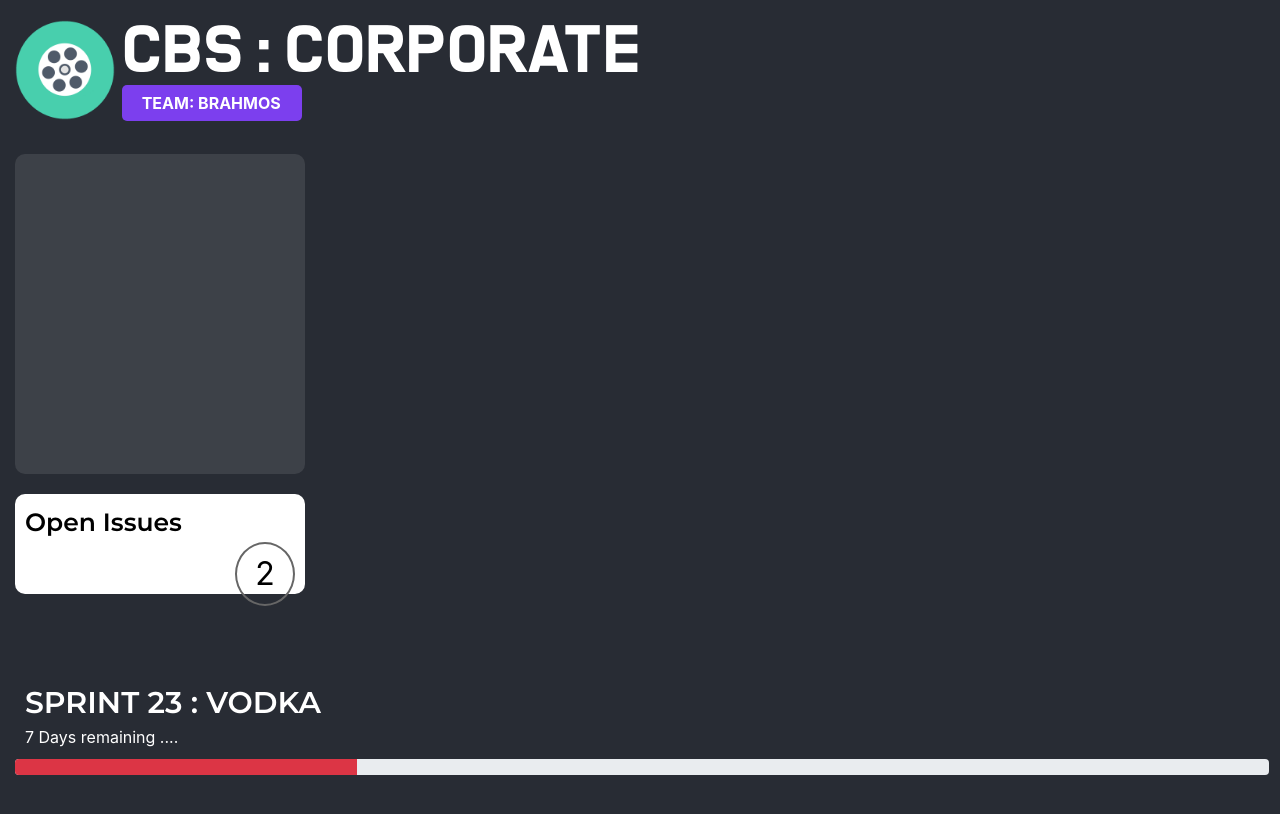
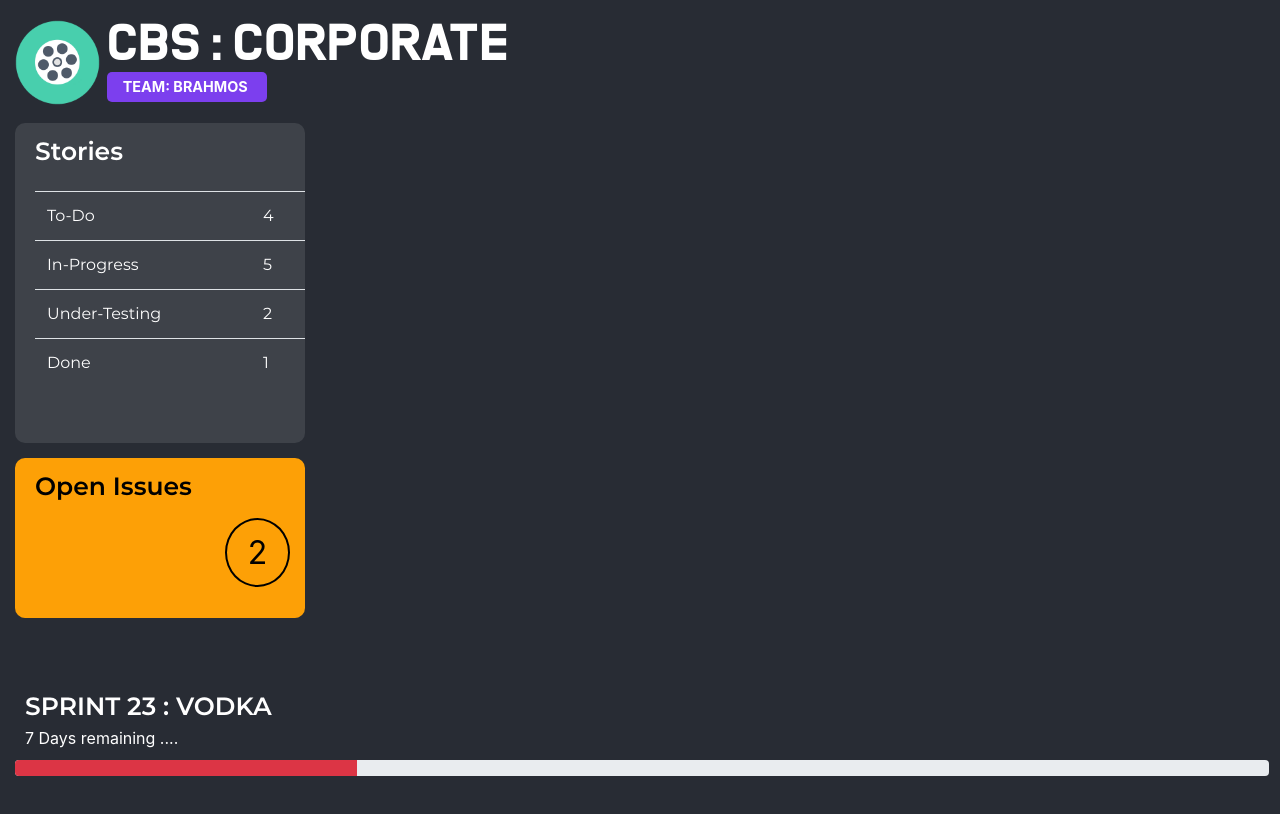
Before and after one commit to KopalD/sprint-board, a React (Create React App) app: page / in a window 1280 px wide. Shown: the top 814 px of the page. Built offline with nearby package versions, Linux system fonts and the light colour scheme.

Commit message:
Added story and issue component

```diff
--- a/src/App.js
+++ b/src/App.js
@@ -2,30 +2,25 @@ import React from 'react';
 
 import './app.scss';
 import AppHeader from './header';
-import Deadline from './components/deadline';
+import DeadlineComponent from './components/deadline';
+import IssueInfoComponent from './components/Issues';
+import StoryComponent from './components/story';
 
 function App() {
   return (
     <div className="container-fluid">
       <AppHeader />
-      <div className="row mt-sm-4">
+      <div className="row">
         <div className="col-md-3">
 
-          <div class="widget">
-          </div>
-
-
-          <div className="issues-info">
-            <div className="header">Open Issues</div>
-            <div class="numberCircle float-right">2</div>
-
-          </div>
+        <StoryComponent />
+        <IssueInfoComponent />
 
         </div>
 
 
       </div>
-      <Deadline />
+      <DeadlineComponent />
     </div>
   );
 }
--- a/src/app.scss
+++ b/src/app.scss
@@ -1,48 +1,20 @@
 $primary-back-color: #7C3FEE;
 $primary-font-color: #FFF;
 
+body{
+  overflow-y: hidden;
+}
+
 .footer {
     position: absolute;
-    bottom: 30px;
+    bottom: 22px;
     width: 100%;
     height: 100px; /* Set the fixed height of the footer here */
     max-width: 98%;
 }
 
 .widget {
-  min-width: 60px;
-  min-height: 320px;
-  background: #FFF;
-  color: black;
   border-radius: 10px;
-  opacity: 0.1;
+  margin-top: 15px;
+  padding: 10px 0 0 20px;
 }
-
-.numberCircle {
-  width: 60px;
-  line-height: 60px;
-  border-radius: 50%;
-  text-align: center;
-  font-size: 32px;
-  border: 2px solid #666;
-}
-
-.issues-info{
-  margin-top: 20px;
-  padding: 10px;
-  min-width: 60px;
-  min-height: 100px;
-  border-radius: 10px;
-  background: #FFF;
-  color: black;
-
-}
-.issues-info .header {
-  font-family: "Montserrat-SemiBold";
-  font-size: 25px;
-}
-
-.header {
-  font-family: "Montserrat-SemiBold";
-  font-size: 30px;
-}
--- /dev/null
+++ b/src/components/Issues/index.js
@@ -0,0 +1,22 @@
+
+import React, { Component } from 'react';
+
+import './index.scss';
+
+class IssueInfoComponent extends Component {
+
+    constructor(props) {
+        super(props);
+    }
+
+    render() {
+        return (
+        <div className="widget issues-info widget-normal">
+            <span className="header">Open Issues</span>
+            <div class="numberCircle float-right">2</div>
+        </div>
+        );
+    }
+}
+
+export default IssueInfoComponent;
--- /dev/null
+++ b/src/components/Issues/index.scss
@@ -0,0 +1,32 @@
+@import "../../app.scss";
+
+.issues-info {
+  height: 20vh;
+  background: #fff;
+  color: black;
+}
+
+.issues-info .header {
+  font-family: "Montserrat-SemiBold";
+  font-size: 25px;
+}
+
+.numberCircle {
+  width: 65px;
+  line-height: 65px;
+  border-radius: 50%;
+  text-align: center;
+  font-size: 32px;
+  border: 2px solid;
+  margin: 50px 15px;
+}
+
+.widget-normal {
+  background: #FDA006;
+  color: #000;
+}
+
+.widget-warning {
+  background: #D62929;
+  color: #FFF;
+}
--- a/src/components/deadline/index.js
+++ b/src/components/deadline/index.js
@@ -6,7 +6,7 @@ import { SPRINT_SPAN } from '../../configs/sprint';
 import DateService from "../../services/dateService";
 import './index.scss';
 
-class Deadline extends Component {
+class DeadlineComponent extends Component {
 
     constructor(props) {
         super(props);
@@ -39,4 +39,4 @@ class Deadline extends Component {
     }
 }
 
-export default Deadline;
+export default DeadlineComponent;
--- a/src/components/deadline/index.scss
+++ b/src/components/deadline/index.scss
@@ -2,6 +2,9 @@
 
 .sprint-info {
     padding: 10px;
-    min-width: 60px;
-    border-radius: 5px;
-  }
+}
+
+.header {
+    font-family: "Montserrat-SemiBold";
+    font-size: 25px;
+}
--- /dev/null
+++ b/src/components/story/index.js
@@ -0,0 +1,41 @@
+
+import React, { Component } from 'react';
+
+import './index.scss';
+
+class StoryComponent extends Component {
+
+    constructor(props) {
+        super(props);
+    }
+
+    render() {
+        return (
+            <div class="widget story">
+                <span className="header">Stories</span>
+                <table class="table">
+                    <tbody>
+                        <tr>
+                            <td scope="row">To-Do</td>
+                            <td>4</td>
+                        </tr>
+                        <tr>
+                            <td scope="row">In-Progress</td>
+                            <td>5</td>
+                        </tr>
+                        <tr>
+                            <td scope="row">Under-Testing</td>
+                            <td>2</td>
+                        </tr>
+                        <tr >
+                            <td scope="row">Done</td>
+                            <td>1</td>
+                        </tr>
+                    </tbody>
+                </table>
+            </div>
+        );
+    }
+}
+
+export default StoryComponent;
--- /dev/null
+++ b/src/components/story/index.scss
@@ -0,0 +1,21 @@
+@import '../../app.scss';
+
+.story {
+    height: 40vh;
+    background: #3E4249;
+}
+
+.story .col {
+margin: 20px 0;
+padding: 50px 0;
+font-size: 35px;
+}
+
+td, th {
+    color: #FFF;
+}
+
+.story table {
+    margin-top: 20px;
+    font-family: "Montserrat-Regular";
+}
--- a/src/header/index.scss
+++ b/src/header/index.scss
@@ -5,28 +5,28 @@
   }
 
   .header-content {
-    margin-left: 15px;
     line-height: 1;
   }
 
   .heading {
     font-family: Fresh-Eaters;
-    font-size: 4em;
+    font-size: 3.1em;
   }
 
   .team-badge {
     color: $primary-font-color;
     background: $primary-back-color;
-    padding: 10px 20px 10px 20px;
-    max-width: 180px;
-    margin-top: 10px;
+    padding: 8px 16px 8px 16px;
+    max-width: 160px;
+    margin-top: 8px;
     border-radius: 5px;
     font-weight: bold;
+    font-size: 0.9em;
   }
 
   .build-status-icon {
-    height: 100px;
-    width: 100px;
+    height: 85px;
+    width: 85px;
   }
 
   .spin-ok {
--- a/src/index.scss
+++ b/src/index.scss
@@ -31,3 +31,8 @@ code {
   font-family: Montserrat-SemiBold;
   src: url("./assets/fonts/Montserrat-SemiBold.otf") format("opentype");
 }
+
+@font-face {
+  font-family: Montserrat-Thin;
+  src: url("./assets/fonts/Montserrat-Thin.otf") format("opentype");
+}
```
Also changed, not shown: src/assets/fonts/Montserrat-Thin.otf (added).
